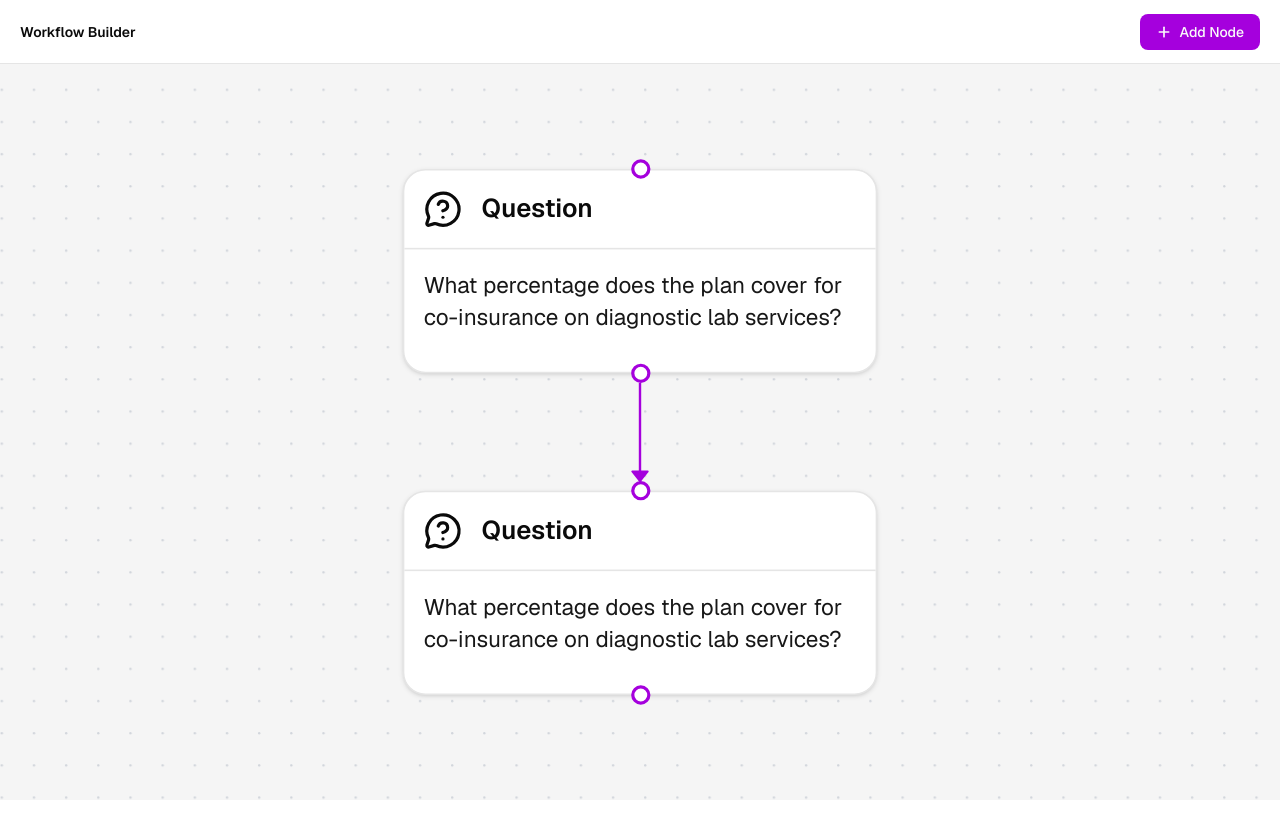
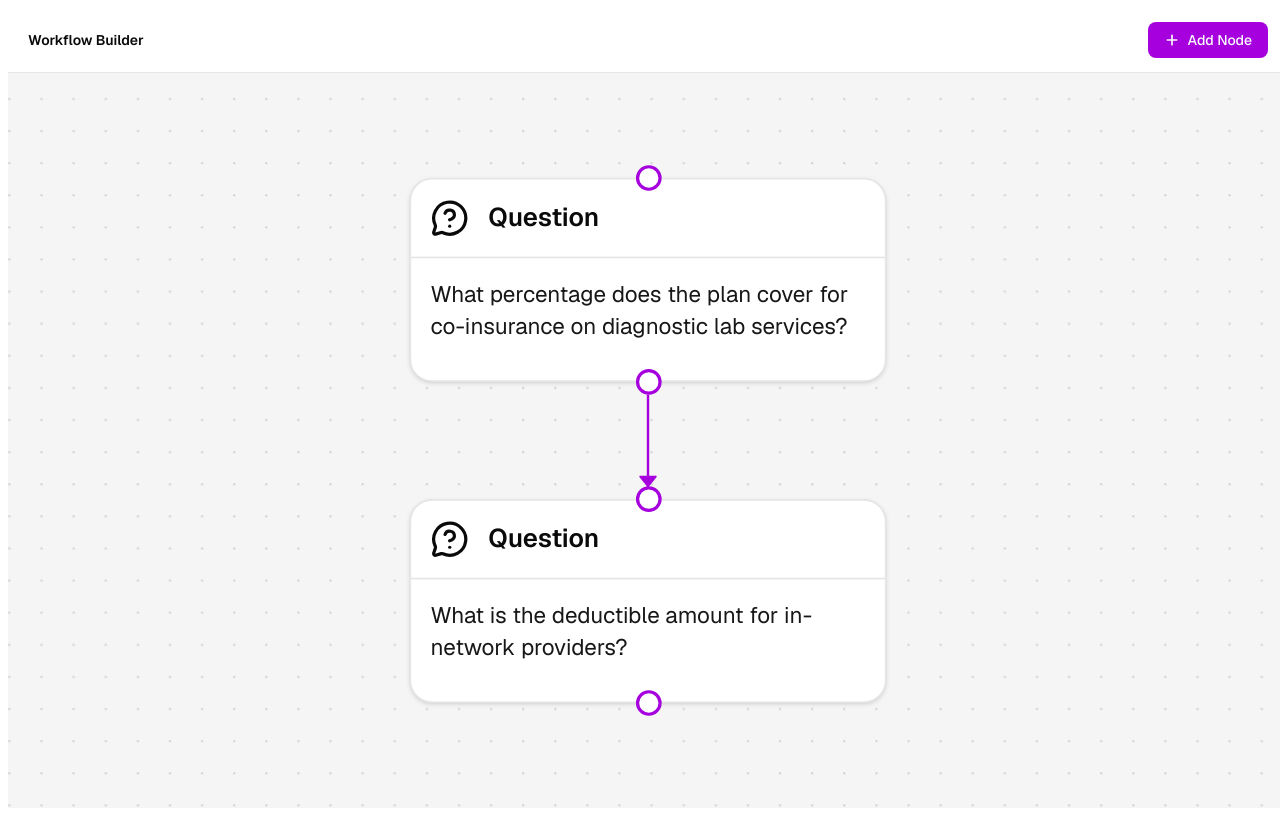
Before and after one commit to JoshuaBrigati/workflow-builder, a React app: page / in a window 1280 px wide. Built offline with nearby package versions, Linux system fonts and the light colour scheme; the HTML template or start-up script is replaced by a standard one.

Commit message:
refactor: clean up code quality, remove unused deps, DRY edge config

```diff
--- a/package.json
+++ b/package.json
@@ -10,12 +10,10 @@
     "preview": "vite preview"
   },
   "dependencies": {
-    "@tailwindcss/vite": "^4.1.18",
     "@xyflow/react": "^12.10.0",
     "lucide-react": "^0.574.0",
     "react": "^19.2.0",
-    "react-dom": "^19.2.0",
-    "tailwindcss": "^4.1.18"
+    "react-dom": "^19.2.0"
   },
   "devDependencies": {
     "@eslint/js": "^9.39.1",
--- a/src/App.css
+++ b/src/App.css
@@ -1,6 +1,5 @@
 @import url('https://fonts.googleapis.com/css2?family=Geist:wght@400;500;600&display=swap');
 
-/* App layout */
 .app {
   width: 100vw;
   height: 100vh;
@@ -10,6 +9,7 @@
 }
 
 /* Header */
+
 .header {
   display: flex;
   align-items: center;
@@ -39,7 +39,7 @@
   color: #FAFAFA;
   border: none;
   border-radius: 8px;
-  font-family: 'Geist', ui-sans-serif, system-ui, sans-serif;
+  font-family: inherit;
   font-size: 14px;
   font-weight: 500;
   line-height: 20px;
@@ -55,20 +55,24 @@
   background: #7a00a3;
 }
 
-/* Flow container */
+/* Flow canvas */
+
 .flow-container {
   flex: 1;
   background: #F5F5F5;
 }
 
-/* Question Node */
+/* Question node */
+
 .question-node {
-  background: #FFFFFF;
+  background: #fff;
   border: 1px solid #E5E5E5;
   border-radius: 14px;
   width: 295px;
-  box-shadow: 0 1px 3px 0 rgba(0, 0, 0, 0.10), 0 1px 2px -1px rgba(0, 0, 0, 0.10);
   overflow: visible;
+  box-shadow:
+    0 1px 3px rgba(0, 0, 0, 0.1),
+    0 1px 2px -1px rgba(0, 0, 0, 0.1);
 }
 
 .question-node-header {
@@ -85,27 +89,25 @@
 }
 
 .question-label {
-  color: #0A0A0A;
-  font-family: 'Geist', ui-sans-serif, system-ui, sans-serif;
   font-size: 16px;
   font-weight: 600;
-  line-height: 100%;
+  line-height: 1;
+  color: #0A0A0A;
 }
 
 .question-body {
-  padding: 12px 12px 24px 12px;
+  padding: 12px 12px 24px;
 }
 
 .question-text {
+  font-size: 14px;
+  line-height: 20px;
   color: #171717;
-  font-family: 'Geist', ui-sans-serif, system-ui, sans-serif;
-  font-size: 14px;
-  font-weight: 400;
-  line-height: 20px;
   margin: 0;
 }
 
 /* Handles */
+
 .handle {
   width: 12px !important;
   height: 12px !important;
@@ -114,13 +116,16 @@
   border-radius: 50% !important;
 }
 
-
-
 .handle:hover {
   background: #A500DD !important;
 }
 
-/* Edge selection */
+/* Edges */
+
+.react-flow__edge {
+  cursor: pointer;
+}
+
 .react-flow__edge.selected .react-flow__edge-path,
 .react-flow__edge:focus .react-flow__edge-path,
 .react-flow__edge:focus-visible .react-flow__edge-path {
@@ -129,15 +134,12 @@
   filter: drop-shadow(0 0 4px rgba(165, 0, 221, 0.4));
 }
 
-.react-flow__edge {
-  cursor: pointer;
-}
-
 .react-flow__edge-interaction {
   stroke-width: 20 !important;
 }
 
 /* React Flow overrides */
+
 .react-flow__attribution {
   display: none;
 }
--- a/src/App.tsx
+++ b/src/App.tsx
@@ -1,21 +1,22 @@
-import { useCallback, useMemo } from "react";
+import { useCallback } from "react";
 import {
   ReactFlow,
   addEdge,
   useNodesState,
   useEdgesState,
+  Background,
+  BackgroundVariant,
   type Connection,
   type Node,
   type Edge,
-  Background,
-  BackgroundVariant,
+  type EdgeMarker,
 } from "@xyflow/react";
 import "@xyflow/react/dist/style.css";
 import { Plus } from "lucide-react";
 import QuestionNode from "./components/QuestionNode";
 import "./App.css";
 
-const PREDEFINED_QUESTIONS = [
+const QUESTIONS = [
   "What percentage does the plan cover for co-insurance on diagnostic lab services?",
   "What is the deductible amount for in-network providers?",
   "Does the plan require prior authorization for specialist visits?",
@@ -26,18 +27,31 @@ const PREDEFINED_QUESTIONS = [
   "What is the coinsurance rate for outpatient surgery?",
 ];
 
+const EDGE_STYLE = { stroke: "#A500DD", strokeWidth: 1.5 };
+
+const EDGE_MARKER: EdgeMarker = {
+  type: "arrowclosed" as const,
+  color: "#A500DD",
+  width: 16,
+  height: 16,
+};
+
+const nodeTypes = { question: QuestionNode };
+
+let nodeIdCounter = 2;
+
 const initialNodes: Node[] = [
   {
     id: "1",
     type: "question",
     position: { x: 0, y: 0 },
-    data: { question: PREDEFINED_QUESTIONS[0] },
+    data: { question: QUESTIONS[0] },
   },
   {
     id: "2",
     type: "question",
     position: { x: 0, y: 200 },
-    data: { question: PREDEFINED_QUESTIONS[0] },
+    data: { question: QUESTIONS[1] },
   },
 ];
 
@@ -47,21 +61,25 @@ const initialEdges: Edge[] = [
     source: "1",
     target: "2",
     type: "smoothstep",
-    style: { stroke: "#A500DD", strokeWidth: 1.5 },
-    markerEnd: {
-      type: "arrowclosed" as const,
-      color: "#A500DD",
-      width: 16,
-      height: 16,
-    },
+    style: EDGE_STYLE,
+    markerEnd: EDGE_MARKER,
   },
 ];
+
+function createEdge(sourceId: string, targetId: string): Edge {
+  return {
+    id: `e${sourceId}-${targetId}`,
+    source: sourceId,
+    target: targetId,
+    type: "smoothstep",
+    style: EDGE_STYLE,
+    markerEnd: EDGE_MARKER,
+  };
+}
 
 export default function App() {
   const [nodes, setNodes, onNodesChange] = useNodesState(initialNodes);
   const [edges, setEdges, onEdgesChange] = useEdgesState(initialEdges);
-
-  const nodeTypes = useMemo(() => ({ question: QuestionNode }), []);
 
   const onConnect = useCallback(
     (connection: Connection) => {
@@ -70,13 +88,8 @@ export default function App() {
           {
             ...connection,
             type: "smoothstep",
-            style: { stroke: "#A500DD", strokeWidth: 1.5 },
-            markerEnd: {
-              type: "arrowclosed" as const,
-              color: "#A500DD",
-              width: 16,
-              height: 16,
-            },
+            style: EDGE_STYLE,
+            markerEnd: EDGE_MARKER,
           },
           eds
         )
@@ -87,35 +100,24 @@ export default function App() {
 
   const addNode = useCallback(() => {
     const lastNode = nodes[nodes.length - 1];
-    const newId = String(nodes.length + 1);
-    const questionIndex = nodes.length % PREDEFINED_QUESTIONS.length;
+    const newId = String(++nodeIdCounter);
+    const question = QUESTIONS[nodeIdCounter % QUESTIONS.length];
 
     const newNode: Node = {
       id: newId,
       type: "question",
       position: {
-        x: lastNode ? lastNode.position.x : 0,
-        y: lastNode ? lastNode.position.y + 200 : 0,
+        x: lastNode?.position.x ?? 0,
+        y: (lastNode?.position.y ?? -200) + 200,
       },
-      data: { question: PREDEFINED_QUESTIONS[questionIndex] },
-    };
-
-    const newEdge: Edge = {
-      id: `e${lastNode?.id}-${newId}`,
-      source: lastNode?.id || "1",
-      target: newId,
-      type: "smoothstep",
-      style: { stroke: "#A500DD", strokeWidth: 1.5 },
-      markerEnd: {
-        type: "arrowclosed" as const,
-        color: "#A500DD",
-        width: 16,
-        height: 16,
-      },
+      data: { question },
     };
 
     setNodes((nds) => [...nds, newNode]);
-    setEdges((eds) => [...eds, newEdge]);
+
+    if (lastNode) {
+      setEdges((eds) => [...eds, createEdge(lastNode.id, newId)]);
+    }
   }, [nodes, setNodes, setEdges]);
 
   return (
@@ -139,7 +141,7 @@ export default function App() {
           fitViewOptions={{ padding: 0.4 }}
           defaultEdgeOptions={{
             type: "smoothstep",
-            style: { stroke: "#A500DD", strokeWidth: 1.5 },
+            style: EDGE_STYLE,
           }}
         >
           <Background
--- a/src/components/QuestionNode.tsx
+++ b/src/components/QuestionNode.tsx
@@ -1,33 +1,20 @@
-import { Handle, Position, type NodeProps } from "@xyflow/react";
+import { Handle, Position, type NodeProps, type Node } from "@xyflow/react";
 import { MessageCircleQuestion } from "lucide-react";
 
-interface QuestionNodeData {
-  question: string;
-  [key: string]: unknown;
-}
+type QuestionNodeData = Node<{ question: string }>;
 
-export default function QuestionNode({ data }: NodeProps) {
-  const { question } = data as QuestionNodeData;
-
+export default function QuestionNode({ data }: NodeProps<QuestionNodeData>) {
   return (
     <div className="question-node">
-      <Handle
-        type="target"
-        position={Position.Top}
-        className="handle"
-      />
+      <Handle type="target" position={Position.Top} className="handle" />
       <div className="question-node-header">
         <MessageCircleQuestion size={24} className="question-icon" />
         <span className="question-label">Question</span>
       </div>
       <div className="question-body">
-        <p className="question-text">{question}</p>
+        <p className="question-text">{data.question}</p>
       </div>
-      <Handle
-        type="source"
-        position={Position.Bottom}
-        className="handle"
-      />
+      <Handle type="source" position={Position.Bottom} className="handle" />
     </div>
   );
 }
--- a/src/index.css
+++ b/src/index.css
@@ -1,7 +1 @@
-*,
-*::before,
-*::after {
-  margin: 0;
-  padding: 0;
-  box-sizing: border-box;
-}
+/* Global reset handled by React Flow — keep this minimal */
```
Also changed, not shown: 1 other file (tests, documents, lock files or other folders).
